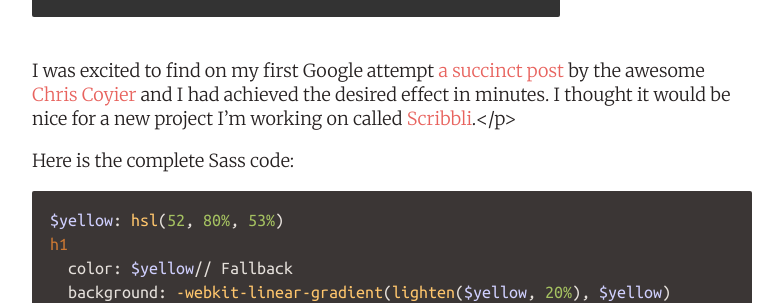
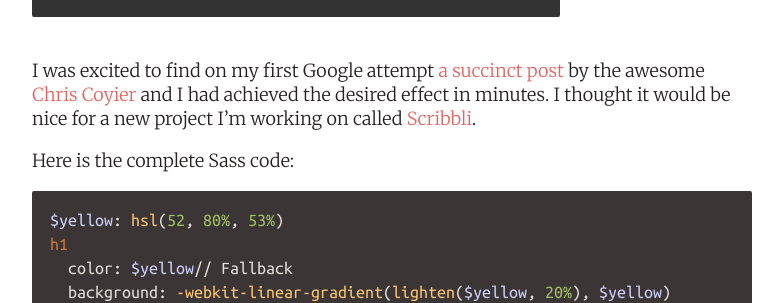
Before and after one commit to mjswensen/mjswensen.com, a Jekyll site: the page built from blog/_posts/2013-10-07-css-only-text-gradients.md, in a window 1280 px wide and 900 px high, scrolled down 641 px. Shown: the part 153-456 px from the top of the window, without its empty margins (248-1031 px from the left). Built offline with Jekyll 4.4.1, drawn with Linux system fonts in a browser that asks for light colours; Markdown is read by kramdown in place of the engine named in the settings.

Commit message:
Quick fix: leftovers from HTML to Markdown conversion.

```diff
--- a/blog/_posts/2013-10-07-css-only-text-gradients.md
+++ b/blog/_posts/2013-10-07-css-only-text-gradients.md
@@ -12,7 +12,7 @@ This is the look I was going for:
 
 ![Jekyll Logo](/blog/images/jekyll-logo.png)
 
-I was excited to find on my first Google attempt [a succinct post](http://css-tricks.com/snippets/css/gradient-text/) by the awesome [Chris Coyier](http://chriscoyier.net/) and I had achieved the desired effect in minutes. I thought it would be nice for a new project I'm working on called [Scribbli](http://scribb.li/).</p>
+I was excited to find on my first Google attempt [a succinct post](http://css-tricks.com/snippets/css/gradient-text/) by the awesome [Chris Coyier](http://chriscoyier.net/) and I had achieved the desired effect in minutes. I thought it would be nice for a new project I'm working on called [Scribbli](http://scribb.li/).
 
 Here is the complete Sass code:
 
```
